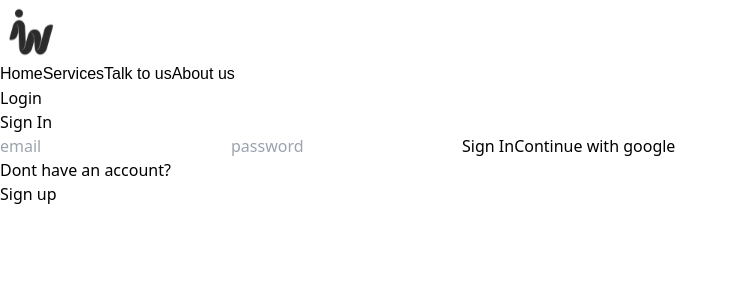
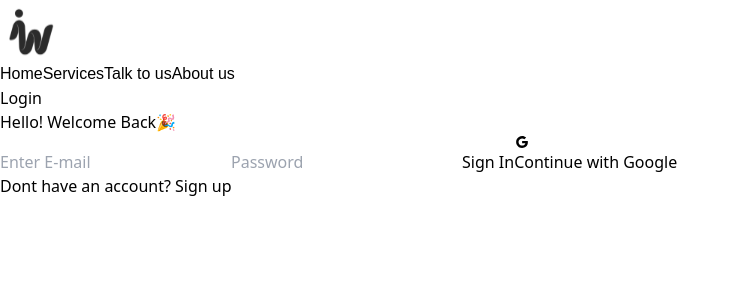
Before and after one commit to Not-Sarthak/wash-wheels, a React (Vite) app in the folder client/: page /sign-in in a window 1280 px wide. Shown: the top 300 px of the page, without its empty margins (0-740 px from the left). Built offline with nearby package versions, Linux system fonts and the light colour scheme; no server answers.

Commit message:
styling changes to sign-in and sign-up complete

```diff
--- a/client/src/components/OAuth.jsx
+++ b/client/src/components/OAuth.jsx
@@ -3,6 +3,7 @@ import { app } from '../firebase';
 import { useDispatch } from 'react-redux';
 import { signInSuccess } from '../redux/user/userSlice';
 import { useNavigate } from 'react-router-dom';
+import { AiOutlineGoogle } from 'react-icons/ai';
 
 export default function OAuth() {
   const dispatch = useDispatch();
@@ -35,10 +36,11 @@ export default function OAuth() {
   return (
     <button
       onClick={handleGoogleClick}
-      type='button'
-      className='bg-red-700 text-white p-3 rounded-lg uppercase hover:opacity-95'
+      type="button"
+      className="w-full h-12 px-4 py-2 bg-yellow-400 rounded-full flex items-center justify-center hover:bg-white border-2 border-yellow-400 transition-all duration-300 ease-in-out"
     >
-      Continue with google
+      <AiOutlineGoogle className="text-xl mr-2" />
+      <span className="text-lg font-semibold">Continue with Google</span>
     </button>
   );
 }
--- a/client/src/pages/SignIn.jsx
+++ b/client/src/pages/SignIn.jsx
@@ -43,37 +43,38 @@ export default function SignIn() {
     }
   };
   return (
-    <div className='p-3 max-w-lg mx-auto'>
-      <h1 className='text-3xl text-center font-semibold my-7'>Sign In</h1>
+    <div className='p-3 max-w-lg w-full mx-auto rounded-lg shadow-md hover:shadow-xl md:p-10'>
+      <h3 className='text-[22px] leading-9 font-bold mb-10'>
+        Hello! <span className="text-yellow-400">Welcome</span> Back🎉
+      </h3>
       <form onSubmit={handleSubmit} className='flex flex-col gap-4'>
         <input
           type='email'
-          placeholder='email'
-          className='border p-3 rounded-lg'
+          placeholder='Enter E-mail'
+          className='font-serif w-full py-3 border-b border-solid border-yellow-300 focus:outline-none focus:border-b-yellow-300 text-[16px] leading-7 text-black placeholder:text-gray-600 cursor-pointer'
           id='email'
           onChange={handleChange}
         />
         <input
           type='password'
-          placeholder='password'
-          className='border p-3 rounded-lg'
+          placeholder='Password'
+          className='font-serif w-full py-3 border-b border-solid border-yellow-300 focus:outline-none focus:border-b-yellow-300 text-[16px] leading-7 text-black placeholder:text-gray-600 cursor-pointer'
           id='password'
           onChange={handleChange}
         />
 
         <button
           disabled={loading}
-          className='bg-slate-700 text-white p-3 rounded-lg uppercase hover:opacity-95 disabled:opacity-80'
+          className='w-full h-12 px-4 py-2 bg-yellow-400 rounded-full flex items-center justify-center hover:bg-white border-2 border-yellow-400 transition-all duration-300 ease-in-out'
         >
-          {loading ? 'Loading...' : 'Sign In'}
+          <span className='text-lg font-semibold'>{loading ? 'Loading...' : 'Sign In'}</span>
         </button>
         <OAuth/>
       </form>
-      <div className='flex gap-2 mt-5'>
-        <p>Dont have an account?</p>
-        <Link to={'/sign-up'}>
-          <span className='text-blue-700'>Sign up</span>
-        </Link>
+      <div className='gap-2 mt-5 flex justify-center'>
+        <p className='mt-5 text-black text-center'>
+          Dont have an account?  <Link to="/sign-up" className='text-yellow-500'>Sign up</Link>
+        </p>
       </div>
       {error && <p className='text-red-500 mt-5'>{error}</p>}
     </div>
--- a/client/src/pages/SignUp.jsx
+++ b/client/src/pages/SignUp.jsx
@@ -46,9 +46,9 @@ export default function SignUp() {
 
   return (
     <section className="px-5 lg:px-0">
-      <div className='w-full max-w-[570px] mx-auto rounded-lg shadow-md md:p-10 p-20'>
+      <div className='w-full max-w-[570px] mx-auto rounded-lg shadow-md hover:shadow-xl md:p-10 p-20'>
         <h3 className='text-[22px] leading-9 font-bold mb-10'>
-          Hello! <span className="text-yellow-400">Welcome</span> Back🎉
+          Get Onboard with <span className="text-yellow-400">Wash Wheels 🛞</span>
         </h3>
       <form onSubmit={handleSubmit} className='py-4 md:py-0'>
         <div className="mb:5">
@@ -81,15 +81,17 @@ export default function SignUp() {
         <div className="mt-7">
           <button
             disabled={loading}
-            className='w-full h-[34px] px-3 py-2.5 bg-yellow-400 rounded-[34px] items-center gap-2.5 hover:bg-white border-2 leading-[30px] border-yellow-400 transition-all duration-300 ease-in-out flex justify-center'
+            className='w-full h-12 px-4 py-2 bg-yellow-400 rounded-full flex items-center justify-center hover:bg-white border-2 border-yellow-400 transition-all duration-300 ease-in-out'
           >
-            {loading ? 'Loading...' : 'Sign Up'}
+            <span className='text-lg font-semibold'>{loading ? 'Loading...' : 'Sign Up'}</span>
           </button>
+        </div>
+        <div className='mt-7'>
+          <OAuth/>
         </div>
         <p className='mt-5 text-black text-center'>
           Already have an account?  <Link to="/sign-in" className='text-yellow-500'>Log-In</Link>
         </p>
-        <OAuth/>
       </form>
       {error && <p className='text-red-500 mt-5'>{error}</p>}
       </div>
```
